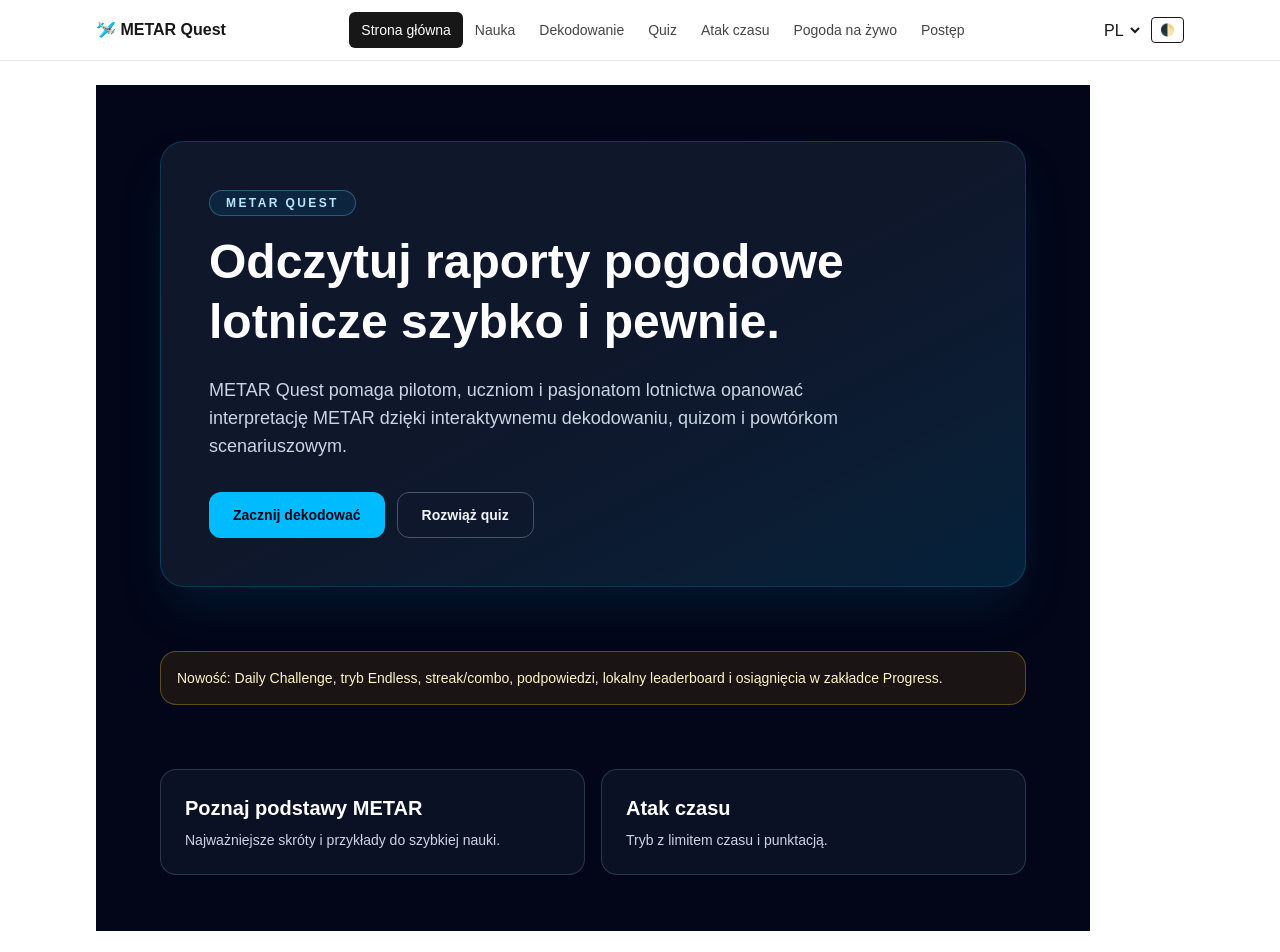
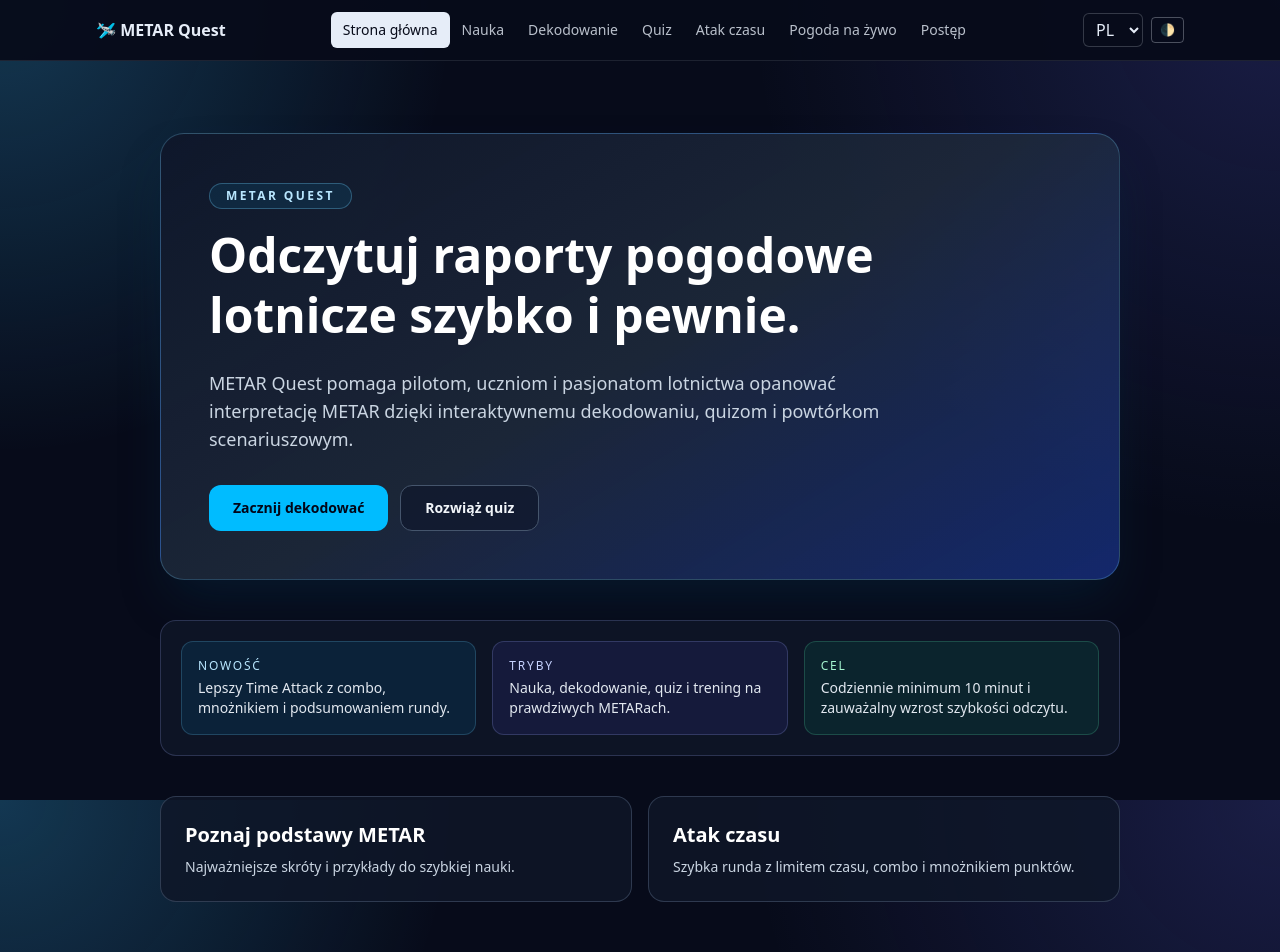
Before and after one commit to AKopydlowski/METAR-Quest, a Next.js app: page / in a window 1280 px wide. Shown: the top 952 px of the page. Built offline with nearby package versions, Linux system fonts and the light colour scheme.

Commit message:
Revamp home and improve time-attack plus theme toggle fix

```diff
--- a/src/app/globals.css
+++ b/src/app/globals.css
@@ -1,8 +1,10 @@
 @import "tailwindcss";
 
 :root {
-  --background: #ffffff;
-  --foreground: #171717;
+  --background: #070b1a;
+  --foreground: #e6edf8;
+  --surface: #0f1729;
+  --surface-muted: #13203a;
 }
 
 @theme inline {
@@ -12,17 +14,28 @@
   --font-mono: var(--font-geist-mono);
 }
 
-@media (prefers-color-scheme: dark) {
-  :root {
-    --background: #0a0a0a;
-    --foreground: #ededed;
-  }
+.dark {
+  --background: #070b1a;
+  --foreground: #e6edf8;
+  --surface: #0f1729;
+  --surface-muted: #13203a;
+}
+
+:root:not(.dark) {
+  --background: #eef4ff;
+  --foreground: #0f172a;
+  --surface: #ffffff;
+  --surface-muted: #dbeafe;
 }
 
 body {
-  background: var(--background);
+  min-height: 100vh;
+  background:
+    radial-gradient(circle at 0% 0%, rgba(56, 189, 248, 0.25), transparent 30%),
+    radial-gradient(circle at 100% 0%, rgba(99, 102, 241, 0.2), transparent 35%),
+    var(--background);
   color: var(--foreground);
-  font-family: Arial, Helvetica, sans-serif;
+  font-family: var(--font-geist-sans), Arial, Helvetica, sans-serif;
 }
 
 @keyframes fadeIn {
--- a/src/app/page.tsx
+++ b/src/app/page.tsx
@@ -7,9 +7,9 @@ export default function Home() {
   const { t, language } = useLanguage();
 
   return (
-    <div className="min-h-screen bg-slate-950 text-slate-100">
-      <main className="mx-auto flex w-full max-w-6xl flex-col gap-16 px-6 py-14 sm:px-10 lg:px-16">
-        <section className="rounded-3xl border border-sky-400/20 bg-gradient-to-br from-slate-900 via-slate-900 to-sky-950/70 p-8 shadow-2xl shadow-sky-900/30 sm:p-12">
+    <div className="min-h-screen">
+      <main className="mx-auto flex w-full max-w-6xl flex-col gap-10 px-6 py-12 sm:px-10 lg:px-16">
+        <section className="rounded-3xl border border-sky-300/25 bg-[linear-gradient(150deg,rgba(15,23,42,0.95),rgba(30,41,59,0.9),rgba(30,64,175,0.55))] p-8 shadow-2xl shadow-sky-950/40 sm:p-12">
           <p className="mb-4 inline-flex rounded-full border border-sky-300/30 bg-sky-500/10 px-4 py-1 text-xs font-semibold uppercase tracking-[0.2em] text-sky-200">
             {t("appName")}
           </p>
@@ -24,15 +24,28 @@ export default function Home() {
             </Link>
           </div>
         </section>
-        <section className="rounded-2xl border border-amber-300/30 bg-amber-500/10 p-4 text-sm text-amber-100">Nowość: Daily Challenge, tryb Endless, streak/combo, podpowiedzi, lokalny leaderboard i osiągnięcia w zakładce Progress.</section>
+        <section className="grid gap-4 rounded-2xl border border-indigo-300/20 bg-[var(--surface)]/80 p-5 sm:grid-cols-3">
+          <div className="rounded-xl border border-sky-300/20 bg-sky-500/10 p-4">
+            <p className="text-xs uppercase tracking-[0.15em] text-sky-200">{language === "pl" ? "Nowość" : "New"}</p>
+            <p className="mt-1 text-sm text-slate-200">{language === "pl" ? "Lepszy Time Attack z combo, mnożnikiem i podsumowaniem rundy." : "Enhanced Time Attack with combo, multipliers and round summary."}</p>
+          </div>
+          <div className="rounded-xl border border-indigo-300/20 bg-indigo-500/10 p-4">
+            <p className="text-xs uppercase tracking-[0.15em] text-indigo-200">{language === "pl" ? "Tryby" : "Modes"}</p>
+            <p className="mt-1 text-sm text-slate-200">{language === "pl" ? "Nauka, dekodowanie, quiz i trening na prawdziwych METARach." : "Learn, decode, quiz, and practice on real METAR reports."}</p>
+          </div>
+          <div className="rounded-xl border border-emerald-300/20 bg-emerald-500/10 p-4">
+            <p className="text-xs uppercase tracking-[0.15em] text-emerald-200">{language === "pl" ? "Cel" : "Goal"}</p>
+            <p className="mt-1 text-sm text-slate-200">{language === "pl" ? "Codziennie minimum 10 minut i zauważalny wzrost szybkości odczytu." : "Train at least 10 minutes daily and boost reading speed quickly."}</p>
+          </div>
+        </section>
         <section className="grid gap-4 sm:grid-cols-2">
-          <Link href="/learn" className="rounded-2xl border border-slate-700/80 bg-slate-900/70 p-6 hover:border-sky-400/40">
+          <Link href="/learn" className="rounded-2xl border border-slate-500/40 bg-[var(--surface)]/85 p-6 hover:border-sky-400/50">
             <h3 className="text-xl font-semibold text-white">{t("learnTitle")}</h3>
             <p className="mt-2 text-sm text-slate-300">{t("learnDesc")}</p>
           </Link>
-          <Link href="/time-attack" className="rounded-2xl border border-slate-700/80 bg-slate-900/70 p-6 hover:border-sky-400/40">
+          <Link href="/time-attack" className="rounded-2xl border border-slate-500/40 bg-[var(--surface)]/85 p-6 hover:border-sky-400/50">
             <h3 className="text-xl font-semibold text-white">{t("timeAttack")}</h3>
-            <p className="mt-2 text-sm text-slate-300">{language === "pl" ? "Tryb z limitem czasu i punktacją." : "Timed mode with score tracking."}</p>
+            <p className="mt-2 text-sm text-slate-300">{language === "pl" ? "Szybka runda z limitem czasu, combo i mnożnikiem punktów." : "Fast round with timer, combo streak and score multiplier."}</p>
           </Link>
         </section>
       </main>
--- a/src/app/time-attack/page.tsx
+++ b/src/app/time-attack/page.tsx
@@ -12,6 +12,10 @@ export default function TimeAttackPage() {
   const [timeLeft, setTimeLeft] = useState(60);
   const [index, setIndex] = useState(0);
   const [score, setScore] = useState(0);
+  const [combo, setCombo] = useState(0);
+  const [bestCombo, setBestCombo] = useState(0);
+  const [answered, setAnswered] = useState(0);
+  const [correct, setCorrect] = useState(0);
   const [selectedId, setSelectedId] = useState<string | null>(null);
 
   useEffect(() => {
@@ -38,7 +42,17 @@ export default function TimeAttackPage() {
     if (timeLeft <= 0 || selectedId) return;
 
     setSelectedId(choiceId);
-    if (isCorrect) setScore((s) => s + 1);
+    setAnswered((n) => n + 1);
+    if (isCorrect) {
+      const nextCombo = combo + 1;
+      const multiplier = nextCombo >= 10 ? 3 : nextCombo >= 5 ? 2 : 1;
+      setScore((s) => s + multiplier);
+      setCorrect((n) => n + 1);
+      setCombo(nextCombo);
+      setBestCombo((prev) => Math.max(prev, nextCombo));
+    } else {
+      setCombo(0);
+    }
 
     const existing = loadProgress("local-user", "time-attack");
     saveProgress(
@@ -58,19 +72,46 @@ export default function TimeAttackPage() {
     }, 450);
   };
 
+  const restartRound = () => {
+    setIndex(0);
+    setScore(0);
+    setCombo(0);
+    setBestCombo(0);
+    setAnswered(0);
+    setCorrect(0);
+    setSelectedId(null);
+    setTimeLeft(60);
+  };
+
+  const isFinished = timeLeft <= 0;
+  const accuracy = answered > 0 ? Math.round((correct / answered) * 100) : 0;
+
   return (
     <main className="mx-auto w-full max-w-4xl p-6">
       <section className="rounded-2xl border border-sky-200/40 bg-gradient-to-br from-sky-500/15 via-indigo-500/10 to-transparent p-6 shadow-lg backdrop-blur">
         <h1 className="text-3xl font-bold tracking-tight">Time Attack</h1>
         <p className="mt-2 text-sm text-zinc-600 dark:text-zinc-300">Źródło pytań: {source === "live-api" ? "Live API (większa baza)" : "Lokalna baza"}</p>
         <div className="mt-4 grid gap-3 sm:grid-cols-3">
-          <div className="rounded-xl border p-3"><p className="text-xs uppercase">Czas</p><p className="text-2xl font-semibold">{timeLeft}s</p></div>
+          <div className="rounded-xl border p-3"><p className="text-xs uppercase">Czas</p><p className="text-2xl font-semibold">{Math.max(0, timeLeft)}s</p></div>
           <div className="rounded-xl border p-3"><p className="text-xs uppercase">Wynik</p><p className="text-2xl font-semibold">{score}</p></div>
-          <div className="rounded-xl border p-3"><p className="text-xs uppercase">Pula pytań</p><p className="text-2xl font-semibold">{questions.length}</p></div>
+          <div className="rounded-xl border p-3"><p className="text-xs uppercase">Combo</p><p className="text-2xl font-semibold">{combo}🔥</p></div>
         </div>
       </section>
 
       <section className="mt-5 rounded-2xl border bg-white/80 p-6 shadow-md dark:bg-zinc-900/80">
+        {isFinished ? (
+          <div className="space-y-4">
+            <h2 className="text-2xl font-bold">Koniec rundy</h2>
+            <p className="text-sm text-zinc-600 dark:text-zinc-300">Twój wynik: <span className="font-semibold">{score}</span> pkt</p>
+            <div className="grid gap-3 sm:grid-cols-3">
+              <div className="rounded-xl border p-3"><p className="text-xs uppercase">Skuteczność</p><p className="text-xl font-semibold">{accuracy}%</p></div>
+              <div className="rounded-xl border p-3"><p className="text-xs uppercase">Najlepsze combo</p><p className="text-xl font-semibold">{bestCombo}</p></div>
+              <div className="rounded-xl border p-3"><p className="text-xs uppercase">Odpowiedzi</p><p className="text-xl font-semibold">{answered}</p></div>
+            </div>
+            <button onClick={restartRound} className="rounded-xl bg-sky-500 px-4 py-2 font-semibold text-slate-950 hover:bg-sky-400">Zagraj ponownie</button>
+          </div>
+        ) : (
+          <>
         <p className="text-lg font-medium">{q.prompt}</p>
         <div className="mt-3 rounded-xl border border-indigo-200 bg-indigo-50/60 p-3 dark:border-indigo-500/40 dark:bg-indigo-900/20">
           <p className="text-xs font-semibold uppercase tracking-wide text-indigo-700 dark:text-indigo-200">METAR reference</p>
@@ -96,6 +137,8 @@ export default function TimeAttackPage() {
             </button>
           ))}
         </div>
+        </>
+        )}
       </section>
     </main>
   );
--- a/src/components/layout/AppShell.tsx
+++ b/src/components/layout/AppShell.tsx
@@ -8,7 +8,8 @@ import { loadSettings } from "@/lib/storage/gameStorage";
 export default function AppShell({ children }: Readonly<{ children: React.ReactNode }>) {
   useEffect(() => {
     const settings = loadSettings();
-    document.body.classList.toggle("dark", settings.theme === "dark");
+    const root = document.documentElement;
+    root.classList.toggle("dark", settings.theme === "dark");
     document.body.classList.toggle("text-lg", settings.fontScale === "large");
     document.body.classList.toggle("contrast-125", settings.highContrast);
   }, []);
--- a/src/components/layout/Navbar.tsx
+++ b/src/components/layout/Navbar.tsx
@@ -21,9 +21,9 @@ export default function Navbar() {
     const s = loadSettings();
     const next = { ...s, theme: s.theme === "dark" ? "light" : "dark" };
     saveSettings(next);
-    document.body.classList.toggle("dark", next.theme === "dark");
+    document.documentElement.classList.toggle("dark", next.theme === "dark");
   };
 
-  return <header className="border-b border-foreground/10 bg-background/95"><div className="mx-auto flex w-full max-w-6xl items-center justify-between px-4 py-3 sm:px-6 lg:px-8"><Link href="/" className="font-semibold">🛩️ {t("appName")}</Link><nav className="hidden md:flex">{navItems.map((item) => <NavLink key={item.href} href={item.href} label={item.label} />)}</nav><div className="flex items-center gap-2"><select value={language} onChange={(e) => setLanguage(e.target.value as "pl"|"en")}><option value="pl">PL</option><option value="en">EN</option></select><button onClick={toggleTheme} className="rounded border px-2 py-1 text-xs">🌓</button><button type="button" className="md:hidden" onClick={() => setIsOpen((o) => !o)}>{isOpen ? "Close" : "Menu"}</button></div></div>
+  return <header className="border-b border-foreground/10 bg-background/95"><div className="mx-auto flex w-full max-w-6xl items-center justify-between px-4 py-3 sm:px-6 lg:px-8"><Link href="/" className="font-semibold">🛩️ {t("appName")}</Link><nav className="hidden md:flex">{navItems.map((item) => <NavLink key={item.href} href={item.href} label={item.label} />)}</nav><div className="flex items-center gap-2"><select value={language} onChange={(e) => setLanguage(e.target.value as "pl"|"en")} className="rounded-md border border-foreground/20 bg-background px-2 py-1"><option value="pl">PL</option><option value="en">EN</option></select><button onClick={toggleTheme} className="rounded border border-foreground/30 px-2 py-1 text-xs hover:bg-foreground/10">🌓</button><button type="button" className="md:hidden" onClick={() => setIsOpen((o) => !o)}>{isOpen ? "Close" : "Menu"}</button></div></div>
   <div className={`${isOpen ? "block" : "hidden"} md:hidden`}>{navItems.map((item) => <NavLink key={item.href} href={item.href} label={item.label} onClick={() => setIsOpen(false)} />)}</div></header>;
 }
```
